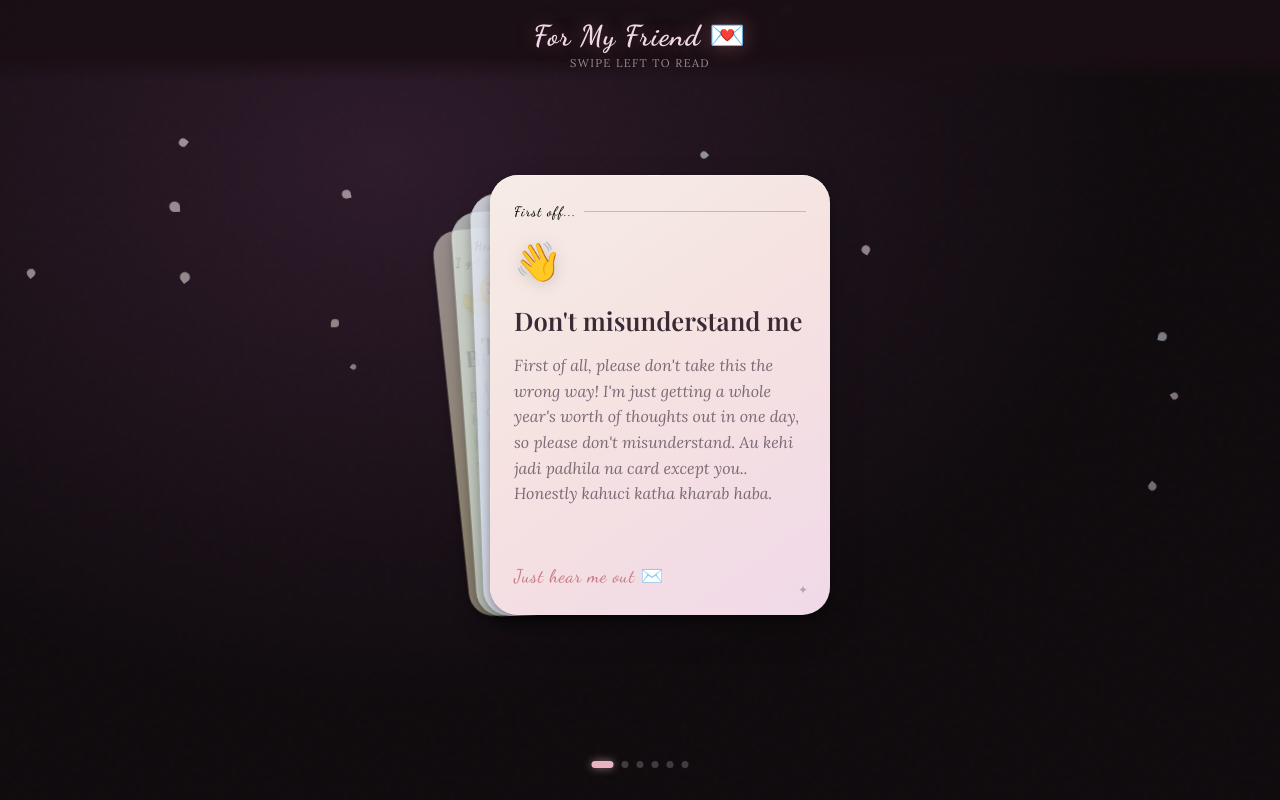
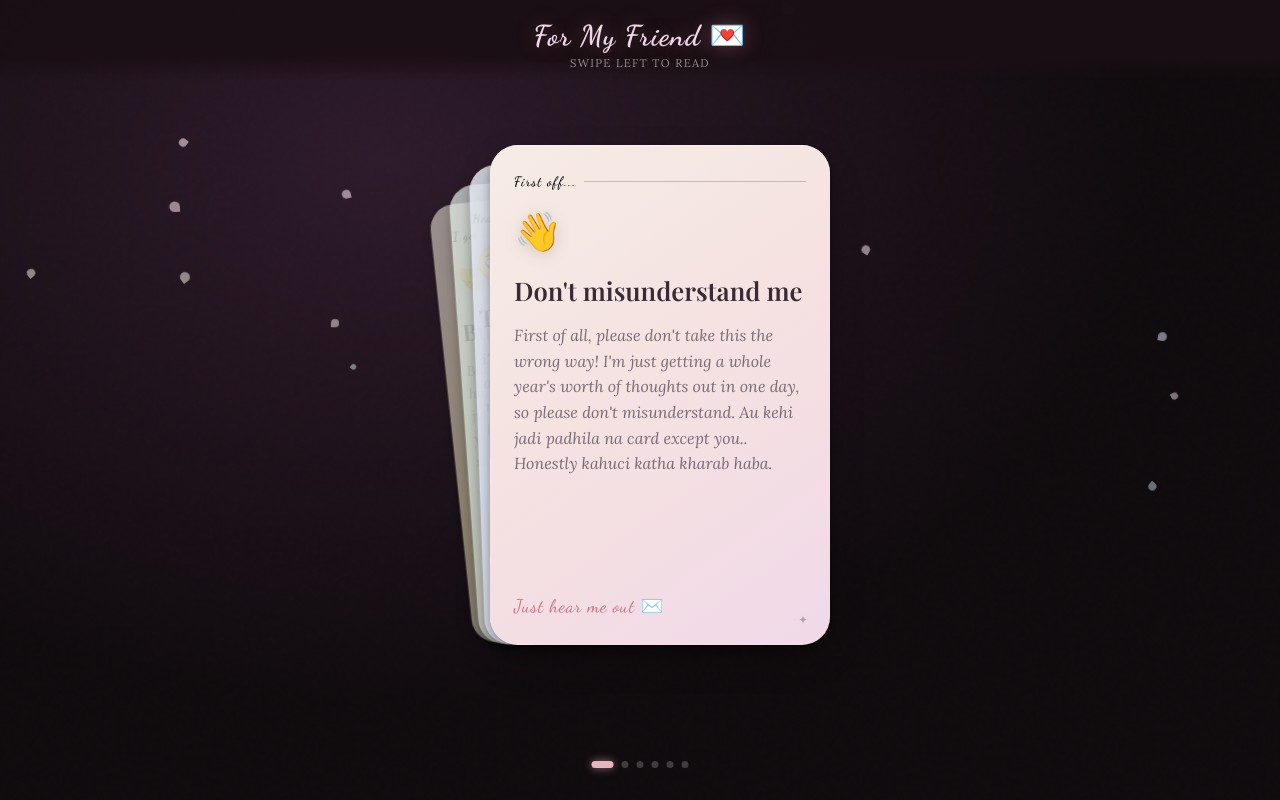
Before and after one commit to Ayushmancodes-08/friend_project, a Preact app: page / in a window 1280 px wide. Built offline with nearby package versions, Linux system fonts and the light colour scheme; no server answers; a web font is replaced by a local one.

Commit message:
feat: implement CSS styling for card stack component and ambient background animations

```diff
--- a/src/index.css
+++ b/src/index.css
@@ -201,7 +201,7 @@ body {
 
 .card {
     width: 100%;
-    height: 440px; /* Use fixed height that fits all text easily but doesn't overlap screens */
+    height: 500px; /* Increased from 440px to fit longer text */
     max-height: calc(100dvh - 160px);
     border-radius: 28px;
     padding: 28px 24px 28px;
```
